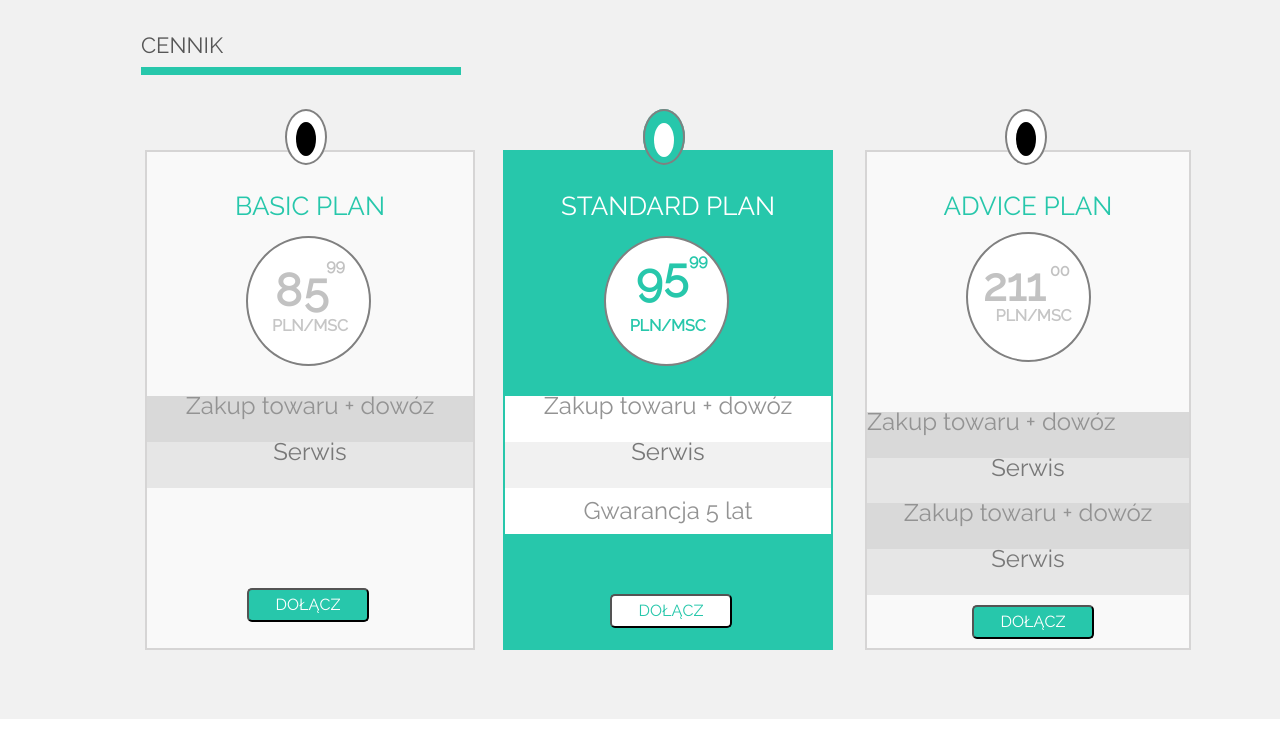
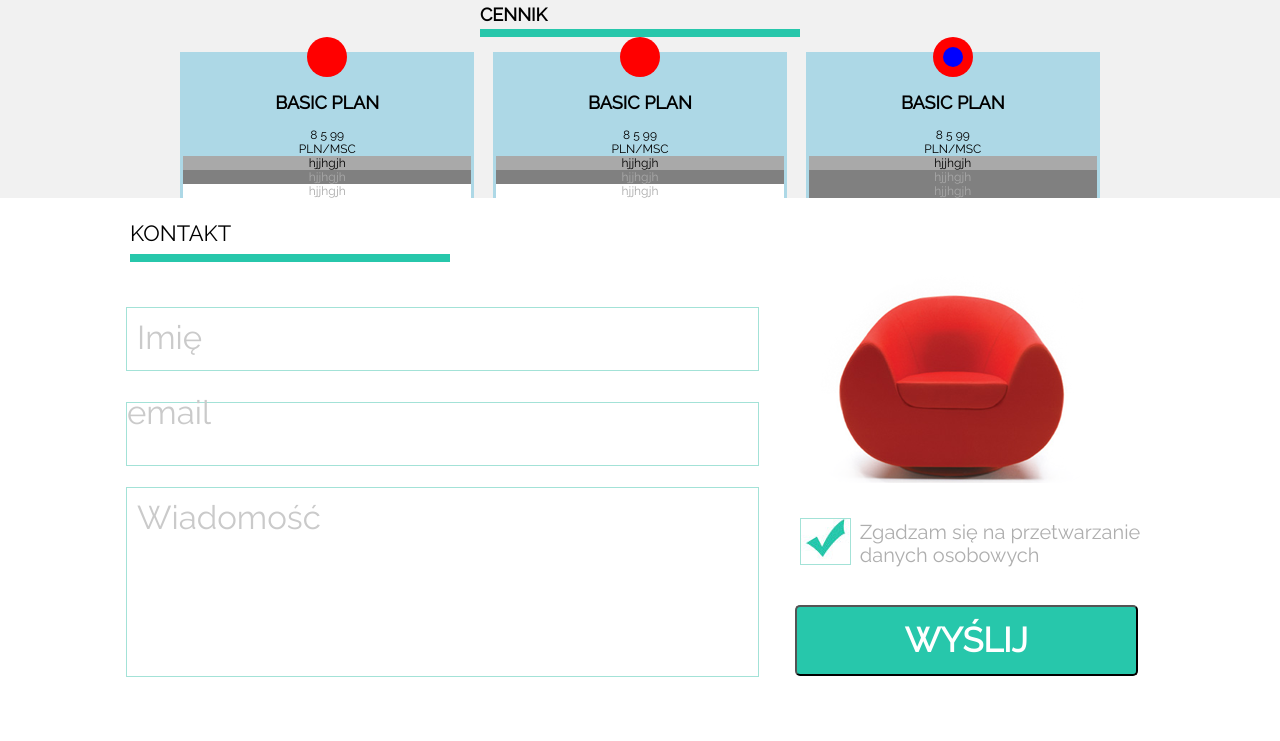
Before and after one commit to Michal1512/Chair, a website built with webpack: page index.html in a window 1280 px wide. Shown: the part 910-1651 px from the top of the page. Built offline with nearby package versions, Linux system fonts and the light colour scheme.

Commit message:
Poprawione

```diff
--- a/index.html
+++ b/index.html
@@ -13,13 +13,13 @@
 <body>
 
 <header>
-    <nav>
-        <p>SIT <span>ON</span> CHAIR</p>
-<!--        <div>-->
+    <nav class="Nav">
+        <p class="Highest">SIT <span class="">ON</span> CHAIR</p>
+        <div class="idk">
             <ul>
                 <!--                <div class "dropdown">-->
-                <li>FIRMIE</li>
-<!--                class="dropbtn">O&NonBreakingSpace;-->
+                <li>O&NonBreakingSpace;FIRMIE</li>
+                <!--                class="dropbtn">-->
                 <!--                <div class"dropdowncontent">-->
                 <!--        </div>-->
                 <!--        </div>-->
@@ -45,7 +45,7 @@
         </p>
         <p>Lorem ipsum dolor sit amet, consectetur adipiscing elit. Curabitur ornare varius nunc ut
             ultricies. Donec vestibulum augue efficitur, gravida risus ac, pharetra nulla. Aenean a
-            rhoncus tellus, eget bibendum leo. Morbi mollis  </p>
+            rhoncus tellus, eget bibendum leo. Morbi mollis </p>
         <button><span>ZOBACZ WIĘCEJ</span></button>
 
 
@@ -83,54 +83,118 @@
 
 
 <section class="background">
-    <div class="Prizes">
-        CENNIK
+    <h1>CENNIK</h1>
+    <div class="elements-container">
+
+        <div class="element">
+            <div class="dot-container">
+
             </div>
-    <div class="blue"></div>
-    <div class="Entire">
-        <div class="Basic">
-            <div class="Plan">BASIC PLAN</div>
-            <div class="Circle"></div>
-            <div class="Cont"><a class="Eight">8</a><a class="Five">5</a><span>99</span><a
-                class="PLN">PLN/MSC</a>
-                <div class="Buy">Zakup towaru + dowóz</div>
-                <div class="Service">Serwis</div>
-                <div class="Join">
-                    <button>Dołącz</button>
+            <h2>BASIC PLAN</h2>
+            <div class="price-container">
+                <div class="number-container">
+                    <span>8</span>
+                    <span>5</span>
+                    <span>99</span>
+                </div>
+                <span class="text">PLN/MSC</span>
+            </div>
+
+            <div class="lines-container">
+                <span class="line darker">hjjhgjh</span>
+                <span class="line">hjjhgjh</span>
+                <span class="line ligher">hjjhgjh</span>
+            </div>
+        </div>
+
+        <div class="element">
+            <div class="dot-container">
+
+            </div>
+            <h2>BASIC PLAN</h2>
+            <div class="price-container">
+                <div class="number-container">
+                    <span>8</span>
+                    <span>5</span>
+                    <span>99</span>
+                </div>
+                <span class="text">PLN/MSC</span>
+            </div>
+
+            <div class="lines-container">
+                <span class="line darker">hjjhgjh</span>
+                <span class="line">hjjhgjh</span>
+                <span class="line ligher">hjjhgjh</span>
+            </div>
+        </div>
+
+        <div class="element">
+            <div class="dot-container">
+                <span class="dot"></span>
+            </div>
+            <h2>BASIC PLAN</h2>
+            <div class="price-container">
+                <div class="number-container">
+                    <span>8</span>
+                    <span>5</span>
+                    <span>99</span>
+                </div>
+                <span class="text">PLN/MSC</span>
+            </div>
+
+            <div class="lines-container">
+                <span class="line darker">hjjhgjh</span>
+                <span class="line">hjjhgjh</span>
+                <span class="line">hjjhgjh</span>
             </div>
         </div>
     </div>
-        <div class="Standard">
-            <div class="Plan">STANdARD PLAN</div>
-            <div class="Circle"></div>
-            <div class="Cont"><a class="Eight">9</a><a class="Five">5</a><span>99</span><a
-                class="PLN">PLN/MSC</a>
-                <div class="Buy">Zakup towaru + dowóz</div>
-                <div class="Service">Serwis</div>
-                <div class="warranty">Gwarancja 5 lat</div>
-                <div class="Join">
-                    <button>Dołącz</button>
-                </div>
-            </div>
-        </div>
-        <div class="Advice">
-            <div class="Plan">ADVICE PLAN</div>
-            <div class="Circle"></div>
-            <div class="Cont"><a class="Eight">211</a><span>00</span><a class="PLN">PLN/MSC</a>
-                <div class="Buy">Zakup towaru + dowóz
-                    <git remote add origin https:
-                    //github.com/Michal1512/Chair./git>
-                    <div class="Service">Serwis</div>
-                    <div class="warranty">Zakup towaru + dowóz</div>
-                    <div class="guide">Serwis</div>
-                    <div class="Join">
-
-                        <button>Dołącz</button>
-                    </div>
-                </div>
-            </div>
-
-        </div>
+    <!--    <div class="Prizes">-->
+    <!--        CENNIK-->
+    <!--    </div>-->
+    <!--    <div class="blue"></div>-->
+    <!--    <div class="Entire">-->
+    <!--        <div class="Basic">-->
+    <!--            <div class="Plan">BASIC PLAN</div>-->
+    <!--            <div class="Circle"></div>-->
+    <!--            <div class="Cont"><a class="Eight">8</a><a class="Five">5</a><span>99</span><a-->
+    <!--                class="PLN">PLN/MSC</a>-->
+    <!--                <div class="Buy">Zakup towaru + dowóz</div>-->
+    <!--                <div class="Service">Serwis</div>-->
+    <!--                <div class="Join">-->
+    <!--                    <button>Dołącz</button>-->
+    <!--                </div>-->
+    <!--            </div>-->
+    <!--        </div>-->
+    <!--        <div class="Standard">-->
+    <!--            <div class="Plan">STANdARD PLAN</div>-->
+    <!--            <div class="Circle"></div>-->
+    <!--            <div class="Cont"><a class="Eight">9</a><a class="Five">5</a><span>99</span><a-->
+    <!--                class="PLN">PLN/MSC</a>-->
+    <!--                <div class="Buy">Zakup towaru + dowóz</div>-->
+    <!--                <div class="Service">Serwis</div>-->
+    <!--                <div class="warranty">Gwarancja 5 lat</div>-->
+    <!--                <div class="Join">-->
+    <!--                    <button>Dołącz</button>-->
+    <!--                </div>-->
+    <!--            </div>-->
+    <!--        </div>-->
+    <!--        <div class="Advice">-->
+    <!--            <div class="Plan">ADVICE PLAN</div>-->
+    <!--            <div class="Circle"></div>-->
+    <!--            <div class="Cont"><a class="Eight">211</a><span>00</span><a class="PLN">PLN/MSC</a>-->
+    <!--                <div class="Buy">Zakup towaru + dowóz-->
+    <!--                    <git remote add origin https:-->
+    <!--                    //github.com/Michal1512/Chair./git>-->
+    <!--                    <div class="Service">Serwis</div>-->
+    <!--                    <div class="warranty">Zakup towaru + dowóz</div>-->
+    <!--                    <div class="guide">Serwis</div>-->
+    <!--                    <div class="Join">-->
+    <!--                        <button>Dołącz</button>-->
+    <!--                    </div>-->
+    <!--                </div>-->
+    <!--            </div>-->
+    <!--        </div>-->
     </div>
 </section>
 <section class="space"></section>
@@ -159,11 +223,13 @@
             <img class="Print" src="images/pinterest.png">
             <img class="Twitter" src="images/twitter.png">
 
-                <span class="Sit">SIT</span> <span class="On">ON</span> <span class="Chairfoot">CHAIR</span>
+            <span class="Sit">SIT</span> <span class="On">ON</span> <span
+                class="Chairfoot">CHAIR</span>
 
         </footer>
     </div>
 </div>
-</section>  <script src="bundles/js/main.bundle.js"></script>
+</section>
+<script src="bundles/js/main.bundle.js"></script>
 </body>
 </html>
--- a/resources/css/scss/main/Section3.scss
+++ b/resources/css/scss/main/Section3.scss
@@ -1,40 +1,151 @@
 .background {
+    display: flex;
+    flex-direction: column;
+    align-items: center;
+    justify-content: flex-start;
     background-color: #f1f1f1;
     width: 100%;
-    height: 730px;
+    //height: 730px;
+
+    h1 {
+        width: 320px;
+        border-bottom: 8px solid #27c7ab;;
+        padding-bottom: 4px;
+    }
+
+    .elements-container {
+        display: flex;
+        justify-content: space-between;
+        align-items: flex-start;
+        width: 920px;
+        max-width: 98%;
+
+        > :first-child {
+
+            .number-container {
+
+                span > :first-child {
+
+                }
+
+                span > :nth-child(2) {
+
+                }
+
+                span > :last-child {
+
+                }
+
+            }
+        }
+
+        > :nth-child(2) {
+
+        }
+
+        > :last-child {
+
+        }
+
+        .element {
+            display: flex;
+            flex-direction: column;
+            align-items: center;
+            justify-items: flex-start;
+            width: 32%;
+            background: lightblue;
+
+            .dot-container {
+                display: flex;
+                justify-content: center;
+                align-items: center;
+                background: red;
+                border-radius: 50%;
+                width: 40px;
+                height: 40px;
+                margin-top: -15px;
+
+                .dot{
+                    background: blue;
+                    border-radius: 50%;
+                    width: 50%;
+                    height: 50%;
+                }
+            }
+
+            h2 {
+
+            }
+
+            .price-container {
+                text-align: center;
+
+                .text {
+
+                }
+            }
+
+            .lines-container {
+                display: flex;
+                flex-direction: column;
+                align-items: center;
+                justify-items: flex-start;
+                width: 100%;
+
+                .line {
+                    text-align: center;
+                    width: 98%;
+                    color: darkgray;
+                    background: grey;
+
+                    &.darker {
+                        color: black;
+                        background: darkgray;
+                    }
+
+                    &.ligher {
+                        color: darkgray;
+                        background: white;
+                    }
+                }
+            }
+        }
+    }
 
 
-    .Prizes {
-        width: 81px;
-        height: 3px;
-        color: #575757;
-        font-size: 22px;
-        font-weight: 500;
-        line-height: 20.37px;
-        text-transform: uppercase;
-        position: relative;
-        top: 46px;
-        left: 141px;
-
-    }
-
-    .blue {
-        width: 320px;
-        height: 8px;
-        background-color: #27c7ab;
-        position: relative;
-        left: 141px;
-        top: 75px;
-    }
+    //.Prizes {
+    //    width: 81px;
+    //    height: 3px;
+    //    color: #575757;
+    //    font-size: 22px;
+    //    font-weight: 500;
+    //    line-height: 20.37px;
+    //    text-transform: uppercase;
+    //    position: relative;
+    //    top: 46px;
+    //    left: 141px;
+    //
+    //}
+    //
+    //.blue {
+    //    width: 320px;
+    //    height: 8px;
+    //    background-color: #27c7ab;
+    //    position: relative;
+    //    left: 141px;
+    //    top: 75px;
+    //}
 
     .Entire {
         width: 100%;
+        height: 100%;
         display: flex;
         justify-content: start;
+        margin: 10px;
 
         .Basic {
 
-            width: 330px;
+            width: 27%;
             height: 500px;
             border: 2px solid #d6d5d5;
             background-color: #f9f9f9;
@@ -77,7 +188,7 @@
                     font-weight: 700;
                     line-height: 20px;
                     position: relative;
-                    bottom:35px;
+                    bottom: 35px;
                     left: 128px;
                 }
 
@@ -89,7 +200,7 @@
                     font-weight: 700;
                     line-height: 20px;
                     position: relative;
-                    bottom:35px;
+                    bottom: 35px;
                     left: 130px;
                 }
 
@@ -99,7 +210,7 @@
                     font-weight: 700;
                     line-height: 20px;
                     position: relative;
-                    bottom:70px;
+                    bottom: 70px;
                     left: 128px;
                 }
 
@@ -110,7 +221,7 @@
                     line-height: 20px;
                     text-transform: uppercase;
                     position: relative;
-                    left:55px;
+                    left: 55px;
                     bottom: 10px;
                 }
             }
@@ -161,7 +272,7 @@
                     line-height: 20px;
                     text-transform: uppercase;
                     position: relative;
-                    bottom:150px;
+                    bottom: 150px;
                 }
             }
         }
@@ -183,7 +294,7 @@
             border-radius: 50%;
             position: relative;
             left: 149px;
-            bottom:340px;
+            bottom: 340px;
         }
 
         .Standard {
@@ -191,7 +302,7 @@
 
             background-color: #27c7ab;
 
-            width: 330px;
+            width: 27%;
             height: 500px;
             border: 2px solid #27c7ab;
 
@@ -235,7 +346,7 @@
                     font-weight: 700;
                     line-height: 20px;
                     position: relative;
-                    bottom:45px;
+                    bottom: 45px;
                     left: 131px;
                 }
 
@@ -359,25 +470,20 @@
             border-radius: 50%;
             position: relative;
             left: 149px;
-            bottom:385px;
+            bottom: 385px;
 
         }
 
         .Advice {
 
             height: 500px;
-
-
-            width: 326px;
-
+            width: 27%;
             border: 2px solid #d6d5d5;
             background-color: #f9f9f9;
             position: relative;
             Top: 150px;
             left: 145px;
             margin-left: 32px;
-
-
 
 
             .Plan {
```
Also changed, not shown: resources/css/scss/main/common/Sos.scss (+69 -20 lines). Lines whose indentation alone changed are shown as unchanged.
